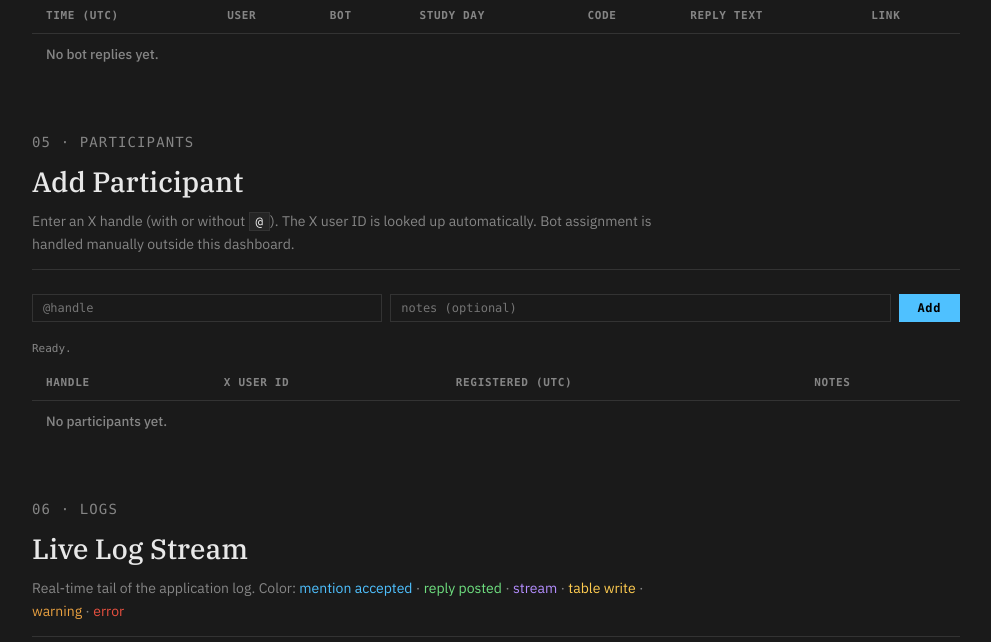
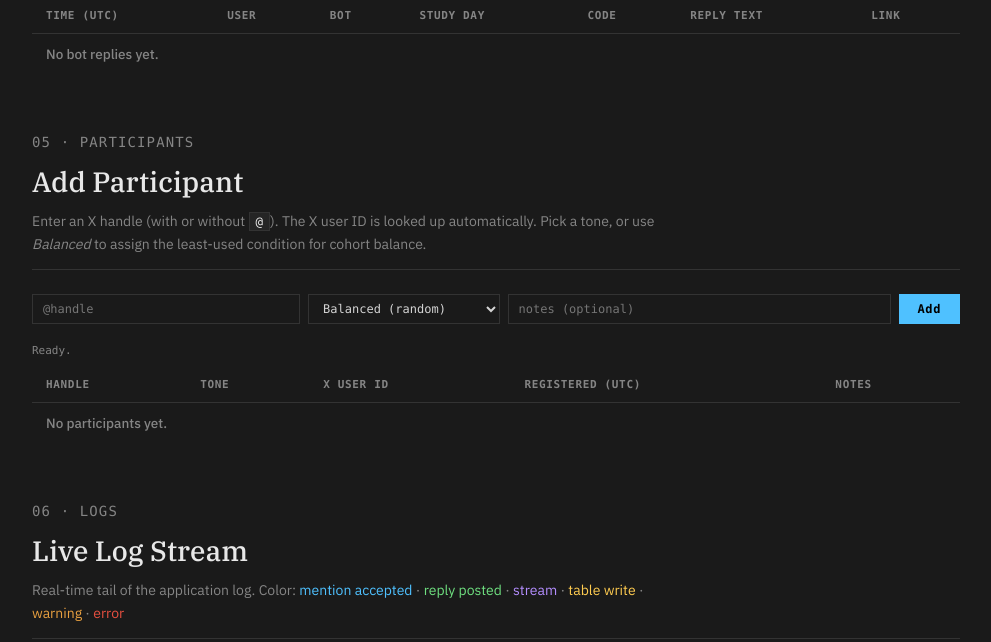
Before and after one commit to behavioral-data/derad-agent, a Flask app: page /dashboard in a window 1280 px wide. Shown: the part 1288-1930 px from the top of the page, without its empty margins (264-1255 px from the left). Run offline with Flask 3, Linux system fonts and the light colour scheme; data that the repository does not hold is empty; parts of the project's set-up code (start-up, migrations or seed data) failed here and were passed over; some web fonts are replaced.

Commit message:
Add balanced random tone option for participant assignment
Participant add form now defaults to "Balanced (random)" which routes
to pick_balanced_tone() to assign the least-used tone, keeping study
cohorts even. Dashboard exposes the existing tone in the participant
list.

Co-Authored-By: Claude Opus 4.7 <noreply@anthropic.com>

```diff
--- a/derad_agent/app/app.py
+++ b/derad_agent/app/app.py
@@ -752,10 +752,12 @@ def api_participants_create():
         return jsonify({"error": "username is required"}), 400
 
     if not tone_raw:
-        return jsonify({"error": f"tone is required; valid values: {', '.join(VALID_TONES)}"}), 400
+        return jsonify({"error": f"tone is required; valid values: {', '.join(VALID_TONES)}, random"}), 400
 
-    if tone_raw not in VALID_TONES:
-        return jsonify({"error": f"invalid tone {tone_raw!r}; valid values: {', '.join(VALID_TONES)}"}), 400
+    if tone_raw == "random":
+        tone_raw = _participants.pick_balanced_tone()
+    elif tone_raw not in VALID_TONES:
+        return jsonify({"error": f"invalid tone {tone_raw!r}; valid values: {', '.join(VALID_TONES)}, random"}), 400
 
     clean_username = username_raw.lstrip("@")
 
--- a/derad_agent/app/templates/dashboard.html
+++ b/derad_agent/app/templates/dashboard.html
@@ -81,7 +81,7 @@
     /* ── Add-participant form ── */
     .add-part-form {
       display: grid;
-      grid-template-columns: 1.4fr 2fr auto;
+      grid-template-columns: 1.4fr 1fr 2fr auto;
       gap: 8px;
       align-items: stretch;
       margin: 8px 0 18px;
@@ -316,11 +316,17 @@
       <div class="section-head">
         <p class="eyebrow">05 · Participants</p>
         <h2>Add Participant</h2>
-        <p>Enter an X handle (with or without <code class="inline-code">@</code>). The X user ID is looked up automatically. Bot assignment is handled manually outside this dashboard.</p>
+        <p>Enter an X handle (with or without <code class="inline-code">@</code>). The X user ID is looked up automatically. Pick a tone, or use <em>Balanced</em> to assign the least-used condition for cohort balance.</p>
       </div>
 
       <form class="add-part-form" id="add-part-form" autocomplete="off">
         <input type="text" id="ap-username" name="username" placeholder="@handle" required>
+        <select id="ap-tone" name="tone">
+          <option value="random" selected>Balanced (random)</option>
+          <option value="agreeable">Agreeable</option>
+          <option value="neutral">Neutral</option>
+          <option value="satirical">Satirical</option>
+        </select>
         <input type="text" id="ap-notes" name="notes" placeholder="notes (optional)">
         <button type="submit" id="ap-submit">Add</button>
       </form>
@@ -331,13 +337,14 @@
           <thead>
             <tr>
               <th>Handle</th>
+              <th>Tone</th>
               <th>X User ID</th>
               <th>Registered (UTC)</th>
               <th>Notes</th>
             </tr>
           </thead>
           <tbody id="participants-tbody">
-            <tr><td colspan="4" style="color:var(--gray-500);">Loading…</td></tr>
+            <tr><td colspan="5" style="color:var(--gray-500);">Loading…</td></tr>
           </tbody>
         </table>
       </div>
@@ -533,15 +540,22 @@
   setInterval(fetchActivity, 5000);
 
   // ── Participants ───────────────────────────────────────────────────────────
+  function toneChip(tone) {
+    const t = (tone || '').toLowerCase();
+    const cls = ['agreeable', 'neutral', 'satirical'].includes(t) ? t : 'unknown';
+    return `<span class="bot-chip tone-${cls}">${esc(t) || '—'}</span>`;
+  }
+
   function renderParticipants(rows) {
     const tbody = document.getElementById('participants-tbody');
     if (!rows.length) {
-      tbody.innerHTML = '<tr><td colspan="4" style="color:var(--gray-500);">No participants yet.</td></tr>';
+      tbody.innerHTML = '<tr><td colspan="5" style="color:var(--gray-500);">No participants yet.</td></tr>';
       return;
     }
     tbody.innerHTML = rows.map(p => `
       <tr>
         <td>@${esc(p.author_username)}</td>
+        <td>${toneChip(p.tone)}</td>
         <td><code class="inline-code">${esc(p.author_id)}</code></td>
         <td style="white-space:nowrap;">${fmtTime(p.enrolled_at_utc)}</td>
         <td>${esc(p.notes) || '—'}</td>
@@ -564,6 +578,7 @@
   document.getElementById('add-part-form').addEventListener('submit', ev => {
     ev.preventDefault();
     const username = document.getElementById('ap-username').value.trim();
+    const tone     = document.getElementById('ap-tone').value;
     const notes    = document.getElementById('ap-notes').value.trim();
     if (!username) { setApMsg('Handle is required.', 'err'); return; }
 
@@ -574,7 +589,7 @@
     fetch('/api/participants', {
       method: 'POST',
       headers: { 'Content-Type': 'application/json' },
-      body: JSON.stringify({ username, notes }),
+      body: JSON.stringify({ username, tone, notes }),
     })
       .then(async r => {
         const data = await r.json().catch(() => ({}));
@@ -583,9 +598,11 @@
       })
       .then(data => {
         const p = data.participant;
-        setApMsg(`Added @${p.author_username} (id=${p.author_id}).`, 'ok');
+        const toneNote = tone === 'random' ? ` — assigned ${p.tone} (balanced)` : ` — tone ${p.tone}`;
+        setApMsg(`Added @${p.author_username} (id=${p.author_id})${toneNote}.`, 'ok');
         document.getElementById('ap-username').value = '';
         document.getElementById('ap-notes').value = '';
+        document.getElementById('ap-tone').value = 'random';
         fetchParticipants();
         fetchActivity();  // refresh sidebar counts
       })
```
Also changed, not shown: tests/test_api_participants.py (+23 -0 lines).
